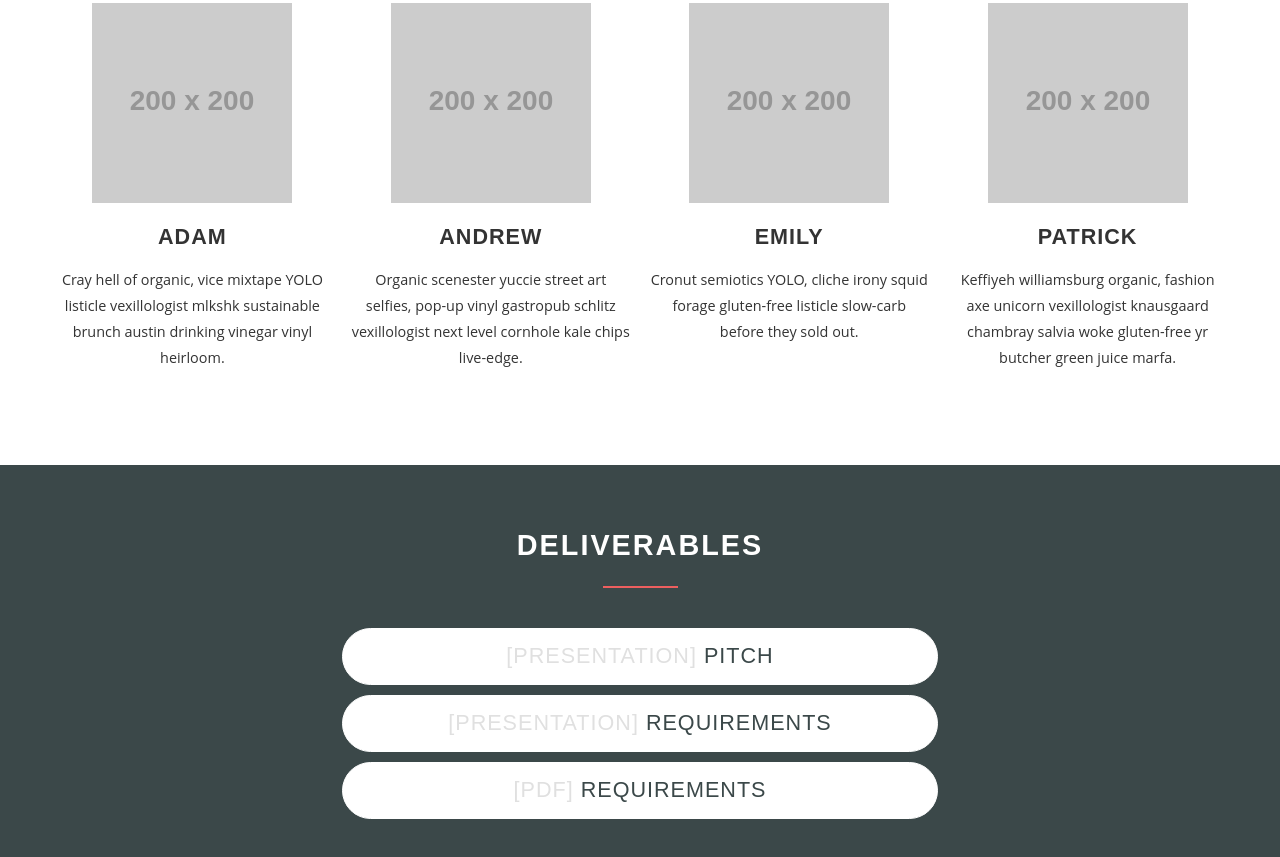
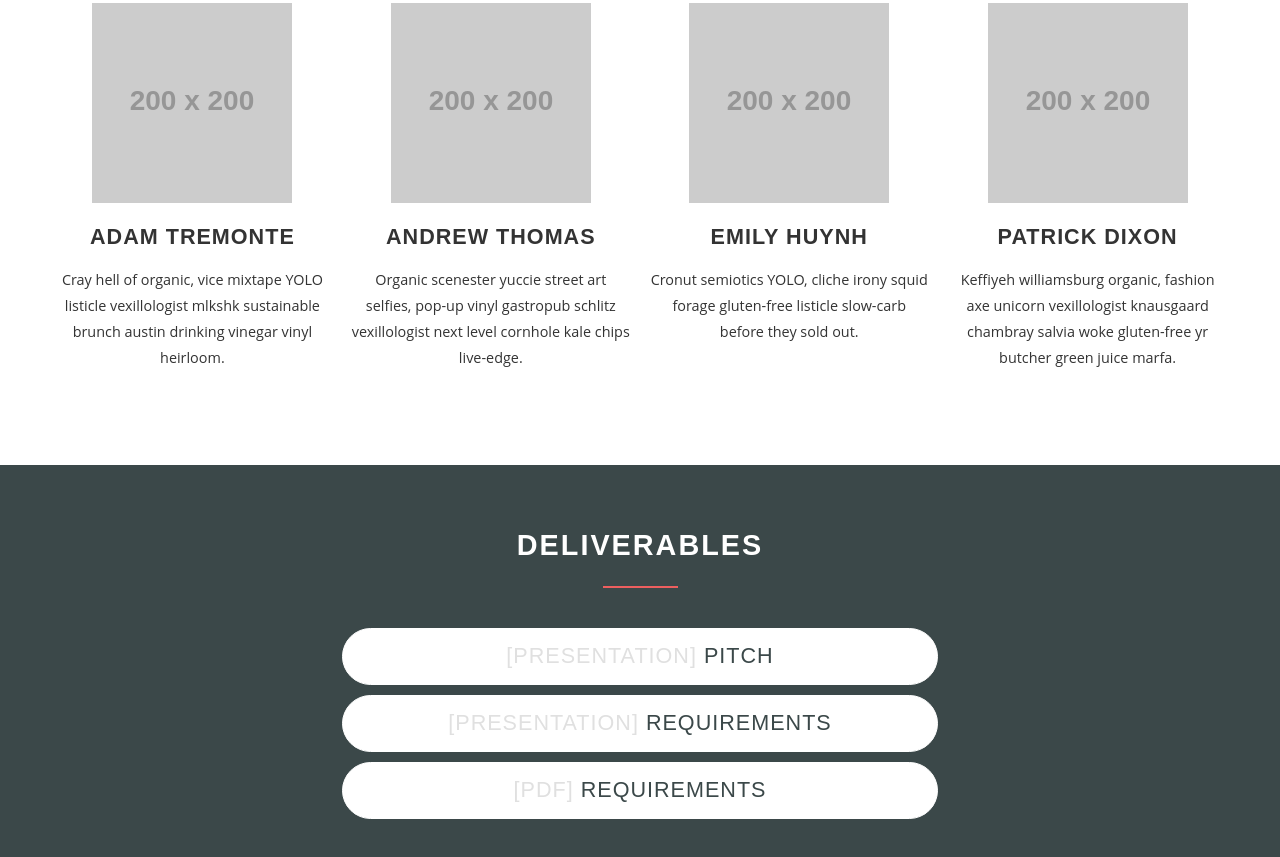
Before and after one commit to print-d/print-d.github.io, a plain HTML site: page index.html in a window 1280 px wide. Shown: the part 1164-2021 px from the top of the page. Drawn offline with nearby package versions, Linux system fonts and the light colour scheme; placeholder pictures from the web are drawn by us; a web font is replaced by a local one.

Commit message:
add last names

```diff
--- a/index.html
+++ b/index.html
@@ -54,22 +54,22 @@
       <div class="row center-xs">
         <div class="col-xs">
           <img src="http://placehold.it/200x200">
-          <h2>Adam</h2>
+          <h2>Adam Tremonte</h2>
           <p>Cray hell of organic, vice mixtape YOLO listicle vexillologist mlkshk sustainable brunch austin drinking vinegar vinyl heirloom. </p>
         </div>
         <div class="col-xs">
           <img src="http://placehold.it/200x200">
-          <h2>Andrew</h2>
+          <h2>Andrew Thomas</h2>
           <p>Organic scenester yuccie street art selfies, pop-up vinyl gastropub schlitz vexillologist next level cornhole kale chips live-edge.</p>
         </div>
         <div class="col-xs">
           <img src="http://placehold.it/200x200">
-          <h2>Emily</h2>
+          <h2>Emily Huynh</h2>
           <p>Cronut semiotics YOLO, cliche irony squid forage gluten-free listicle slow-carb before they sold out.</p>
         </div>
         <div class="col-xs">
           <img src="http://placehold.it/200x200">
-          <h2>Patrick</h2>
+          <h2>Patrick Dixon</h2>
           <p>Keffiyeh williamsburg organic, fashion axe unicorn vexillologist knausgaard chambray salvia woke gluten-free yr butcher green juice marfa. </p>
         </div>
       </div>
```
